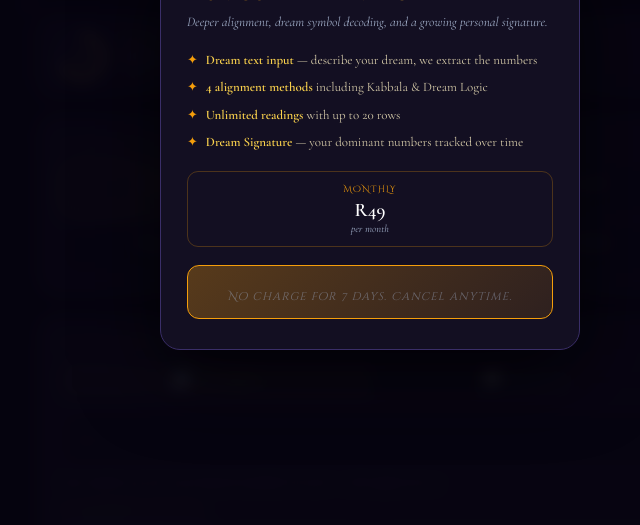
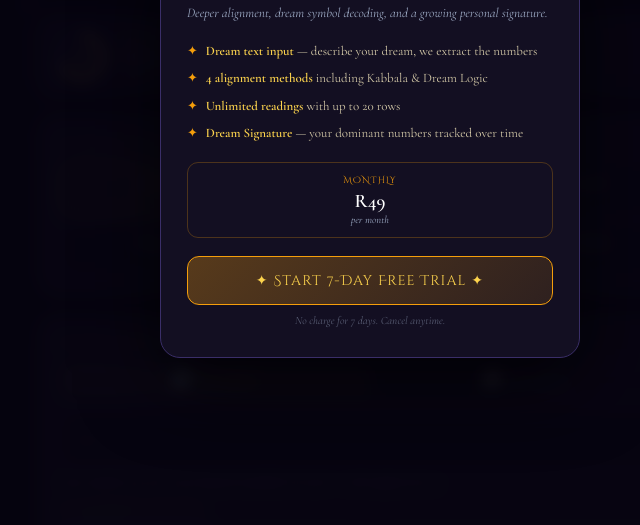
Before and after one commit to ilzeera/daydreamlotto, a plain HTML site: page public/index.html in a window 1280 px wide. Both pictures are taken after a click on the button "✦ Go Pro". Shown: the part 249-774 px from the top of the page, without its empty margins (270-910 px from the left). Drawn offline with nearby package versions, Linux system fonts and the light colour scheme.

Commit message:
Update button text for trial promotion

```diff
--- a/public/index.html
+++ b/public/index.html
@@ -404,7 +404,7 @@ h1{font-family:'Cinzel Decorative',serif;font-size:clamp(1.4rem,6vw,2.4rem);font
         <div class="mpd">per month</div>
       </div>
     </div>
-   <button class="modal-upgrade-btn" onclick="event.stopPropagation();activatePro()">
+   <button class="modal-upgrade-btn" onclick="event.stopPropagation();activatePro()">✦ Start 7-Day Free Trial ✦</button>
     <div class="trial-note">No charge for 7 days. Cancel anytime.</div>
   </div>
 </div>
```
